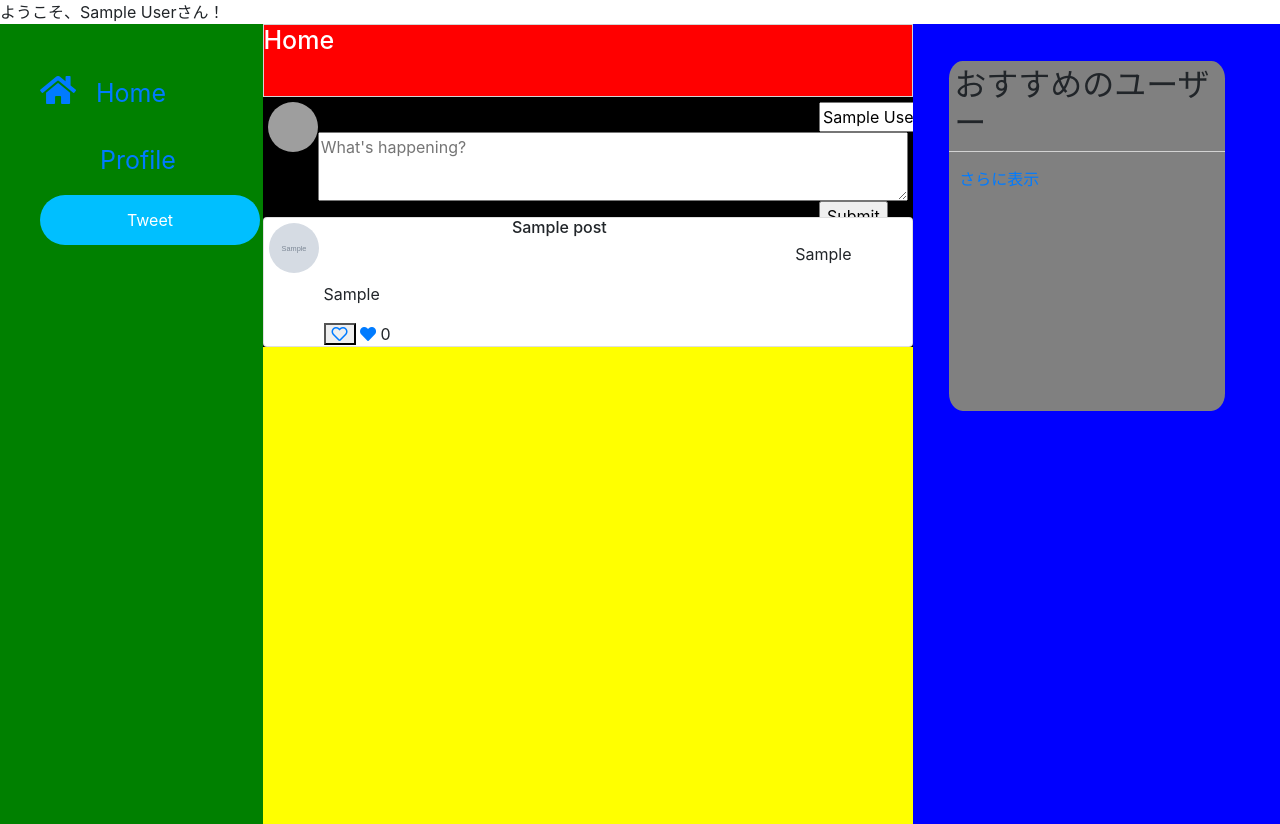
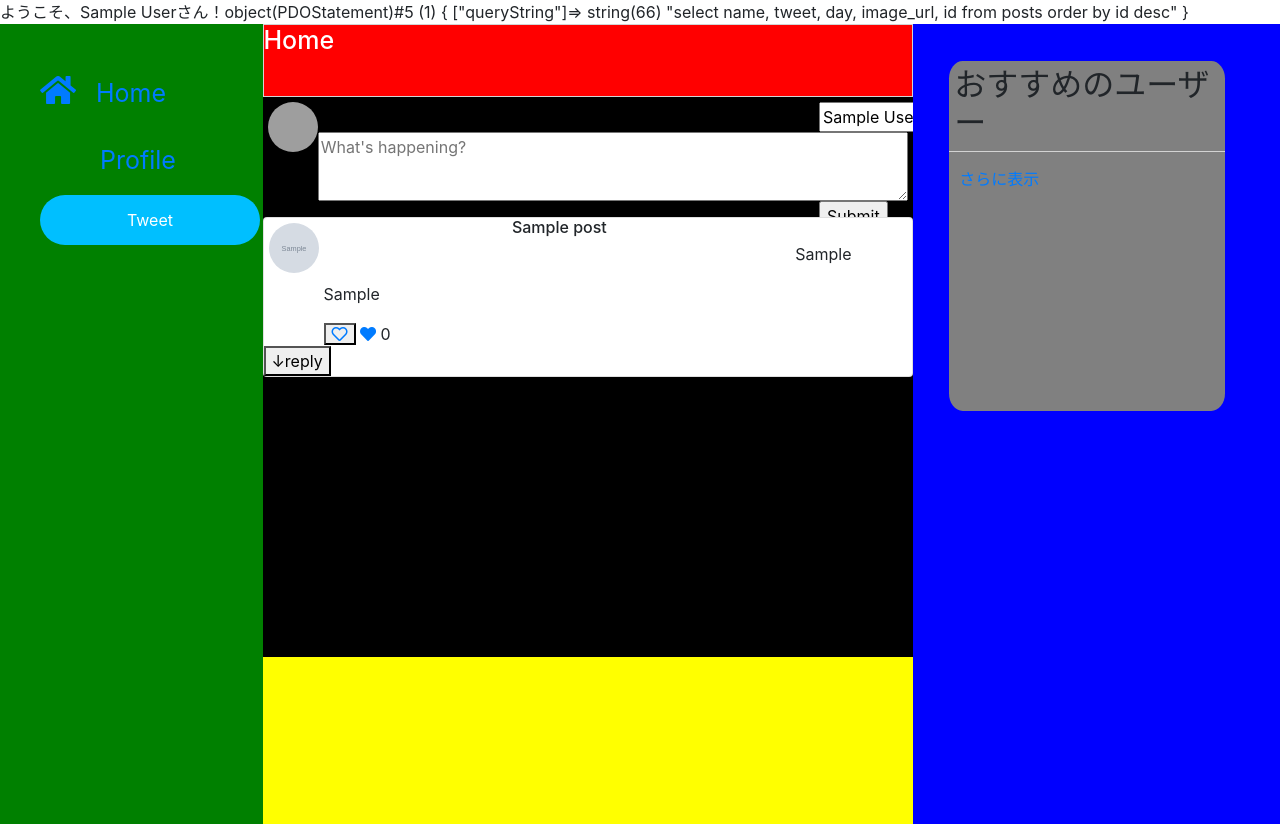
Before and after one commit to ryosuke888/tweet_app, a PHP site: page /app/app.php in a window 1280 px wide. Run offline with PHP 8.4, Linux system fonts and the light colour scheme; the visitor is signed in with stand-in values (Sample User, id 1); tables that the repository leaves empty or names only in its code hold one stand-in row (values such as "Sample post"); grey boxes marked "Sample" are stand-in pictures; some libraries are stand-ins or nearby versions; grey boxes are pictures that could not be loaded.

Commit message:
reply機能実装できました

```diff
--- a/app.css
+++ b/app.css
@@ -57,7 +57,13 @@ header {
 }
 .display {
 	background-color: black;
- 	width: 100%;
+	 width: 100%;
+	 height: 560px;
+}
+.display2 {
+	width: 100%;
+	 height: 100%;
+	 overflow: scroll;
 }
 /* tweet */
 .tweet {
@@ -141,6 +147,16 @@ header {
 .card-content-left img {
 	border-radius: 50%;
 }
+.reply-open {
+
+}
+.reply-box {
+	display: none;
+	width: 100%;
+	height: 100px;
+	overflow: scroll;
+}
+
 /* nav */
 nav ul {
 	padding-top: 50px;
@@ -263,15 +279,7 @@ aside {
 	width: 60px;
 	padding: 5px;
 }
-.user-modal-content-img {
-	background-image: url(IMG_1.jpeg);
-	background-size: cover;
-	background-repeat: no-repeat;
-	background-position: center;
-	border-radius: 50%;
-	height: 50px;
-	width: 50px;
-}
+
 .user-modal-content-right {
 	margin-left: 85px;
 	padding-top: 10px;
--- a/app.js
+++ b/app.js
@@ -14,4 +14,9 @@ $(function() {
     $('#heart').fadeIn();
   });
 
+  $('#reply-open-btn').click(function() {
+  	$('.reply-open').css('display', 'none');
+    $('.reply-box').fadeIn();
+  });
+
 });
--- a/app.php
+++ b/app.php
@@ -35,11 +35,16 @@ try {
   $db = getDb();
   $sql = 'select name, tweet, day, image_url, id from posts order by id desc';
   $stt = $db->query($sql);
-  $stt->execute();
+ //   $stt->execute();
 }
  catch (\Exception $e) {
   echo $e->getMessage() . PHP_EOL;
 }
+var_dump($stt);
+
+
+
+
 
 
 ?>
@@ -47,7 +52,7 @@ try {
 <html>
 <head>
 	<meta charset="utf-8">
-	<meta name="viewport" http-equiv="X-UA-Compatible" content="width=device-width, initial-scale=1.0">
+ 	<meta name="viewport" http-equiv="X-UA-Compatible" content="width=device-width, initial-scale=1.0">
 	<title>tweet</title>
 	<link rel="stylesheet" href="style.php">
 	<link rel="stylesheet" href="https://use.fontawesome.com/releases/v5.8.0/css/all.css">
@@ -79,8 +84,8 @@ try {
 										<button type="submit" class="heart2" id="heart2">
 								</div>
 						</div>
+						<div class="display2">
 <?php foreach( $stt as $row) : ?>
-						<!-- <form action="fav.php" method="post" accept-charset="utf-8"> -->
 					<div class="card">
 							<div class="card-content">
 									<div class="card-content-left">
@@ -105,9 +110,34 @@ try {
 											</div>
 									</div>
 							</div>
+							<div class="reply-open">
+									<button class="reply-open-btn" id="reply-open-btn">↓reply</button>
+							</div>
+							<div class="reply-box">
+									<form action="reply.php" method="post" accept-charset="utf-8">
+                        <p>返信してください</p>
+                        <input type="hidden" name="id" value="<?php echo $row['id']; ?>">
+                        <input type="text" name="message">
+												<input type="submit" value="送信">
+									</form>
+<!-- replyを表示するためにデータベースへ接続 -->
+<?php
+											try {
+												$stht = $db->prepare('select message from reply where id = :id');
+												$stht->bindValue(':id', $row['id']);
+												$stht->execute();
+											 //$stt->fetch(PDO::FETCH_ASSOC);
+											} catch (\Exception $e) {
+												echo $e->getMessage() . PHP_EOL;
+											}
+?>
+											<?php foreach ($stht as $row2) : ?>
+    									<p><?php echo $row2['message']."<br>"; ?></p>
+ 											<?php endforeach; ?>
+							</div>
 					</div>
-					<!-- </form> -->
 <?php endforeach; ?>
+						</div>
 				</div>
 			</div>
 		</main>
```
Also changed, not shown: reply.php (added, +33 -0 lines).
